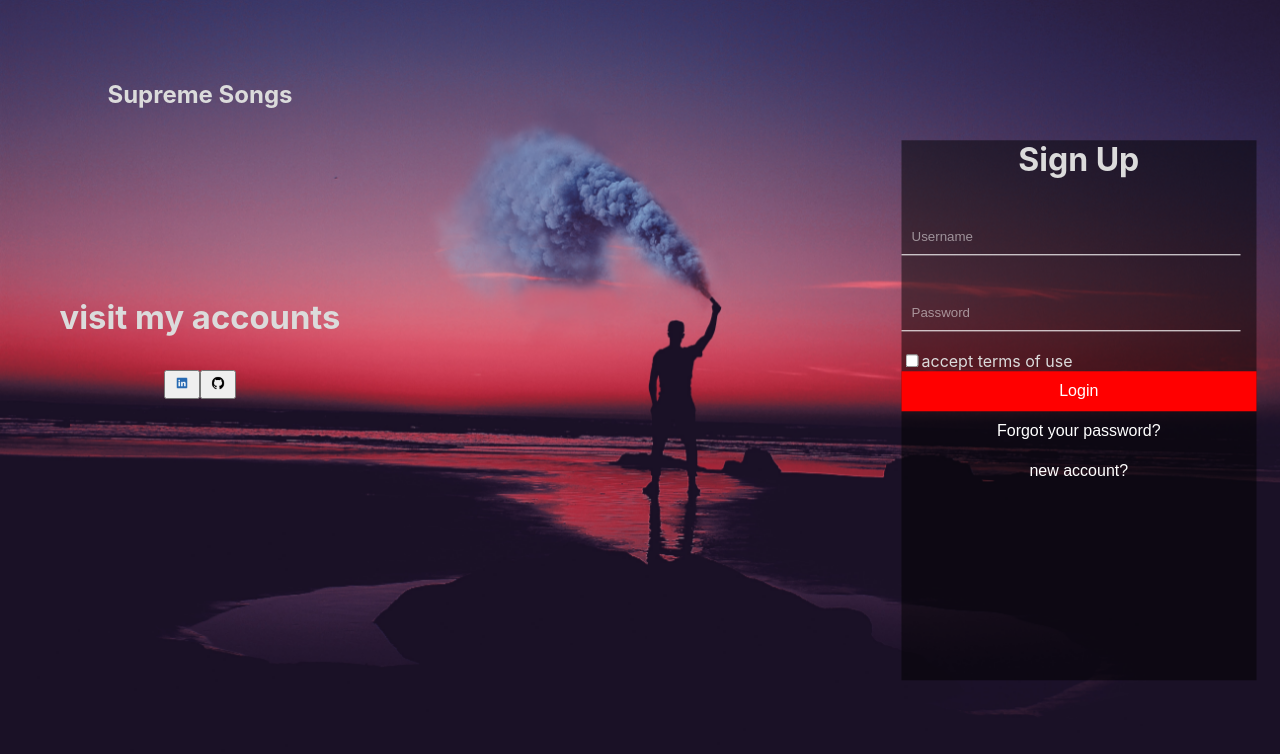
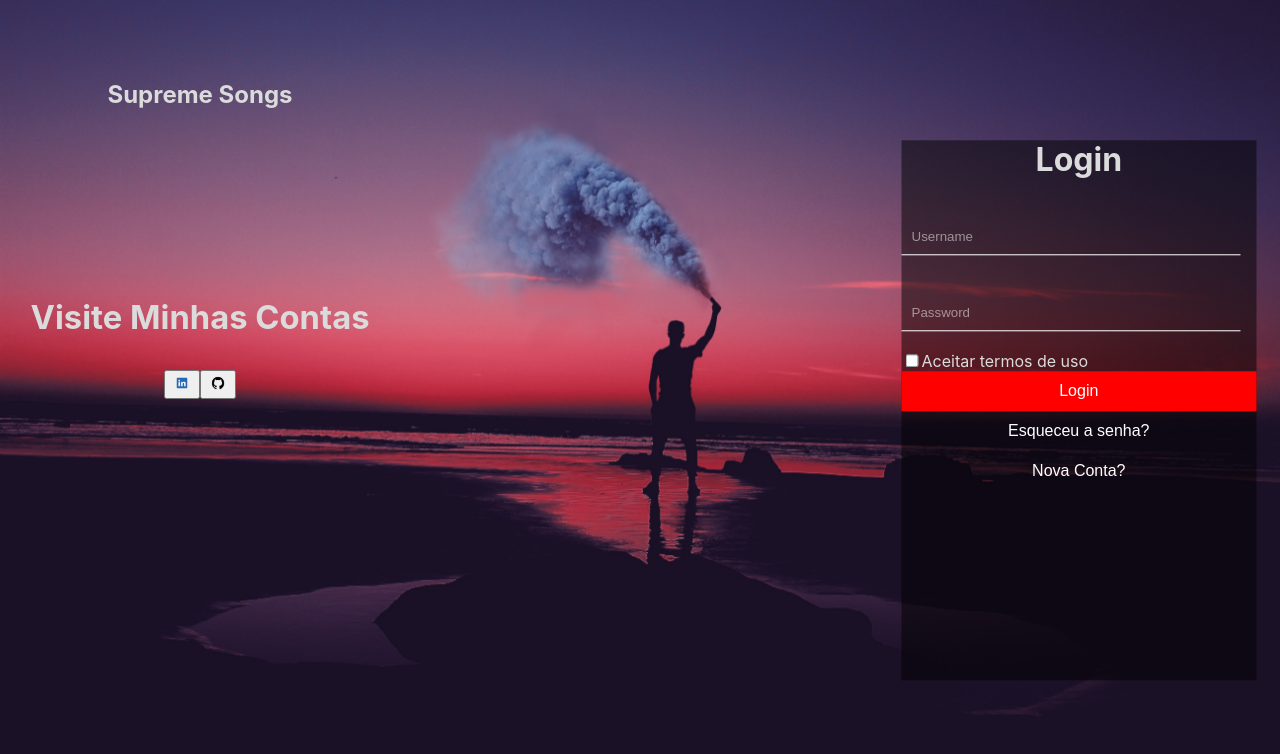
Before and after one commit to alexandremendes381/my_music, a React (Create React App) app: page / in a window 1280 px wide. Shown: the top 754 px of the page. Built offline with nearby package versions, Linux system fonts and the light colour scheme.

Commit message:
new merge

```diff
--- a/src/views/Account/index.js
+++ b/src/views/Account/index.js
@@ -52,8 +52,8 @@ function Account() {
         <div>
           <div className={styles['options']}>
             <span>Olá. {userData[0].name.split(" ")[0]}</span>
-            <Button onClick={handleToggleModal}>Manage account</Button>
-            <Button onClick={handleLogout}>Logout</Button>
+            <Button onClick={handleToggleModal}>Minha Conta</Button>
+            <Button onClick={handleLogout}>Sair</Button>
           </div>
         </div>
       )}
--- a/src/views/modalAccount/index.js
+++ b/src/views/modalAccount/index.js
@@ -74,7 +74,7 @@ function ModalAccount({ isOpenModal, handleToggleModal, handleToggleModalClose,
       contentLabel="Manage Account Modal"
     >
       <div className={styles.modalContent}>
-        <h2>Manage Account</h2>
+        <h2>Minha Conta</h2>
         <div>
           <label htmlFor="name">Name:</label>
           <InputNew
@@ -94,7 +94,7 @@ function ModalAccount({ isOpenModal, handleToggleModal, handleToggleModalClose,
           />
         </div>
         <div>
-          <label htmlFor="telephone">Telephone:</label>
+          <label htmlFor="telephone">Telefone:</label>
           <InputNew
             type="text"
             id="telephone"
@@ -112,7 +112,7 @@ function ModalAccount({ isOpenModal, handleToggleModal, handleToggleModalClose,
           />
         </div>
         <div>
-          <label htmlFor="city">City:</label>
+          <label htmlFor="city">Cidade:</label>
           <InputNew
             type="text"
             id="city"
@@ -121,9 +121,11 @@ function ModalAccount({ isOpenModal, handleToggleModal, handleToggleModalClose,
           />
         </div>
         <div>
-          <label htmlFor="birthdate">Birthdate:</label>
+          <label htmlFor="birthdate">Data de Nascimento:</label>
           <InputNew
-            type="text"
+            type="date"
+            min="0000-01-01"
+            max="9999-12-31"
             id="birthdate"
             value={birthdate}
             onChange={e => setBirthdate(e.target.value)}
@@ -147,8 +149,8 @@ function ModalAccount({ isOpenModal, handleToggleModal, handleToggleModalClose,
             onChange={e => setBairro(e.target.value)}
           />
         </div>
-        <Button className="w-100" onClick={handleCombinedAction}>Save</Button>
-        <Button onClick={handleToggleModalClose}>Logout</Button>
+        <Button className="w-100" onClick={handleCombinedAction}>Salvar</Button>
+        <Button onClick={handleToggleModalClose}>Fechar</Button>
       </div>
     </ReactModal>
   )
--- a/src/views/screenCadastro/index.js
+++ b/src/views/screenCadastro/index.js
@@ -82,7 +82,7 @@ function ScreenCadastro() {
               />
             </div>
             <div className={styles.divnew}>
-              <label htmlFor="telephone">Data de Nascimento:</label>
+              <label htmlFor="date">Data de Nascimento:</label>
               <Input
                 type="date"
                 id="birthdate"
--- a/src/views/screenLoguin/index.js
+++ b/src/views/screenLoguin/index.js
@@ -16,7 +16,7 @@ function ScreenLogin() {
     <div className={styles.container}>
       <div className='mt-3'>
         <div className={styles.divnew}>
-         <h1>Sign Up</h1>
+         <h1>Login</h1>
         </div>
 
         <div>
@@ -51,7 +51,7 @@ function ScreenLogin() {
           >
 
           </input>
-          <span>accept terms of use</span>
+          <span>Aceitar termos de uso</span>
         </div>
 
         <div className={styles.buttonsContainer}>
@@ -62,11 +62,11 @@ function ScreenLogin() {
           </div>
           <div style={{ flex: 1 }}>
             <button onClick={handleButtonClickPassword}>
-            Forgot your password?
+            Esqueceu a senha?
             </button>
           </div>
           <div style={{ flex: 1 }}>
-            <button onClick={handleButtonClick}>new account?</button>
+            <button onClick={handleButtonClick}>Nova Conta?</button>
           </div>
         </div>
 
--- a/src/views/screenPosts/index.js
+++ b/src/views/screenPosts/index.js
@@ -27,7 +27,7 @@ function ScreenPost() {
                     <h2>Supreme Songs</h2>
                 </div>
                 <div className={styles.divnew}>
-                <h3>visit my accounts
+                <h3>Visite Minhas Contas
                 </h3>
                </div>
                <div style={{ display: 'flex', justifyContent: 'center', marginTop: '10px' }}>
```
